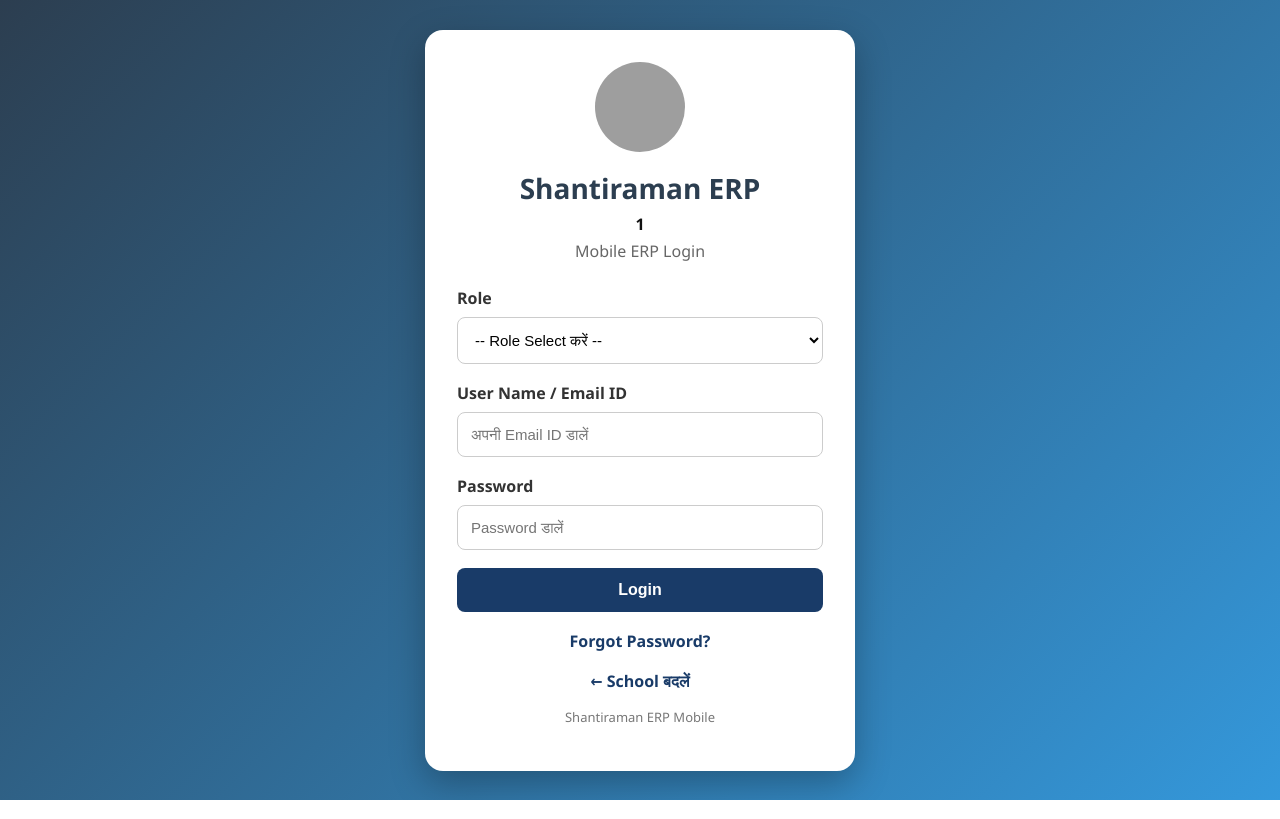
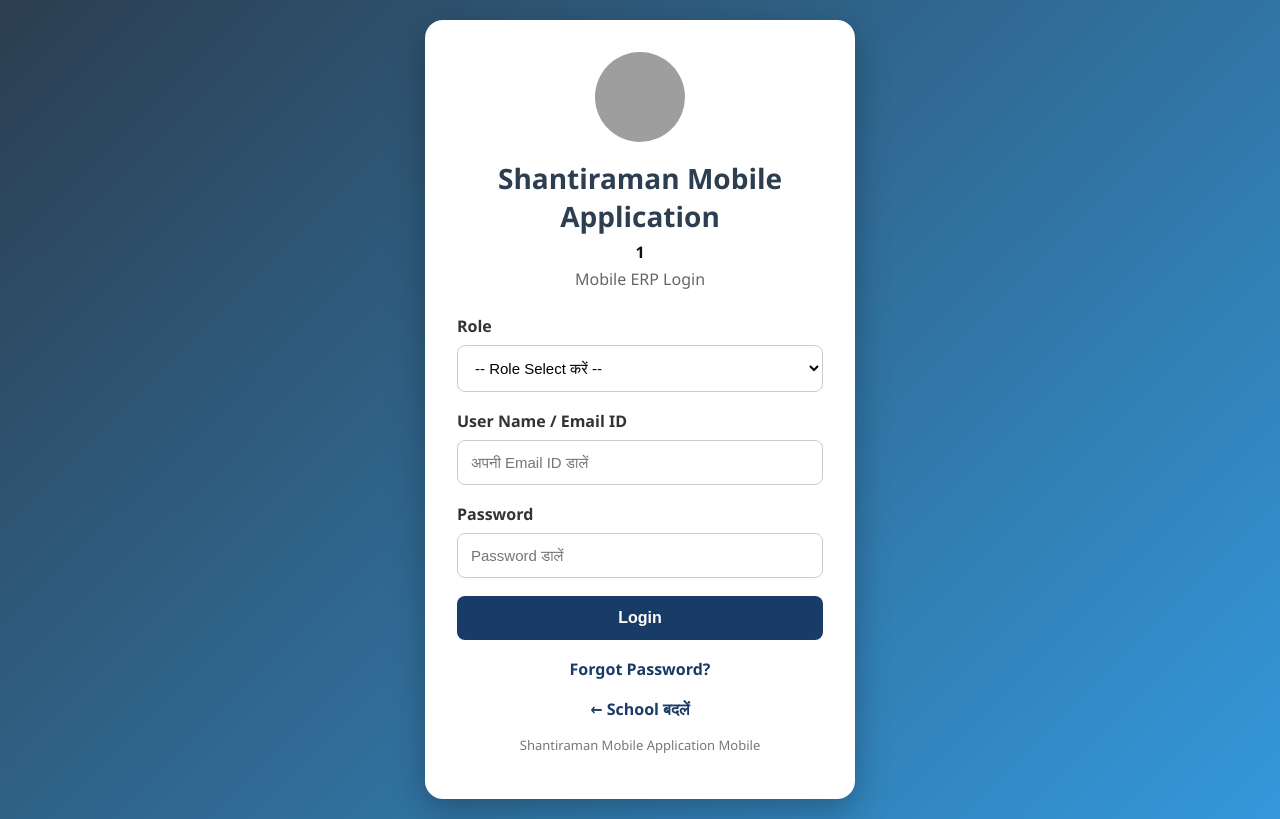
Before and after one commit to annutkarshrita/shantiraman.co.in, a Flask app: page / in a window 1280 px wide. Run offline with Flask 3, Linux system fonts and the light colour scheme; the visitor is signed in with stand-in values (Sample User, id 1); grey boxes are pictures that could not be loaded.

Commit message:
Update login.html

```diff
--- a/templates/login.html
+++ b/templates/login.html
@@ -3,7 +3,7 @@
 <head>
 <meta charset="UTF-8">
 <meta name="viewport" content="width=device-width, initial-scale=1.0">
-<title>Login - Shantiraman ERP</title>
+<title>Login - Shantiraman Mobile Application</title>
 <style>
 *{box-sizing:border-box}
 body{margin:0;min-height:100vh;font-family:'Segoe UI',Tahoma,Arial,sans-serif;
@@ -31,7 +31,7 @@ button:hover{background:#142f54}
 <img src="/Shatiramanlogo.jpg" alt="Shantiraman Logo" class="logo"
      onerror="this.style.display='none'">
 
-<h1>Shantiraman ERP</h1>
+<h1>Shantiraman Mobile Application</h1>
 <p class="school-name">{{ school_name or session.get('school_name','School ERP') }}</p>
 <p class="subtitle">Mobile ERP Login</p>
 
@@ -63,7 +63,7 @@ button:hover{background:#142f54}
 <a href="/forgot-password" class="back">Forgot Password?</a><br>
 <a href="/select-school" class="back">← School बदलें</a>
 
-<p class="note">Shantiraman ERP Mobile</p>
+<p class="note">Shantiraman Mobile Application Mobile</p>
 </div>
 </body>
 </html>
```
